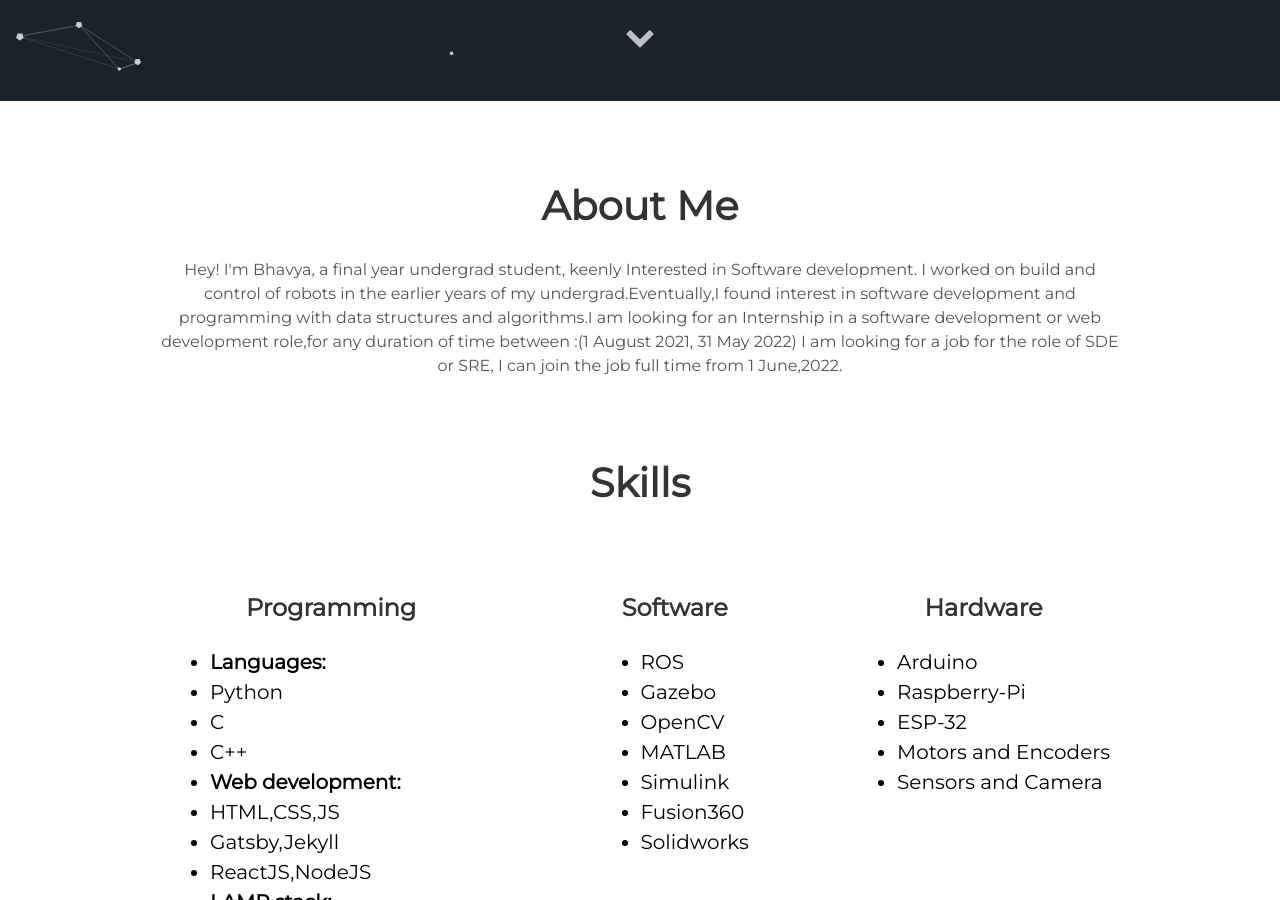
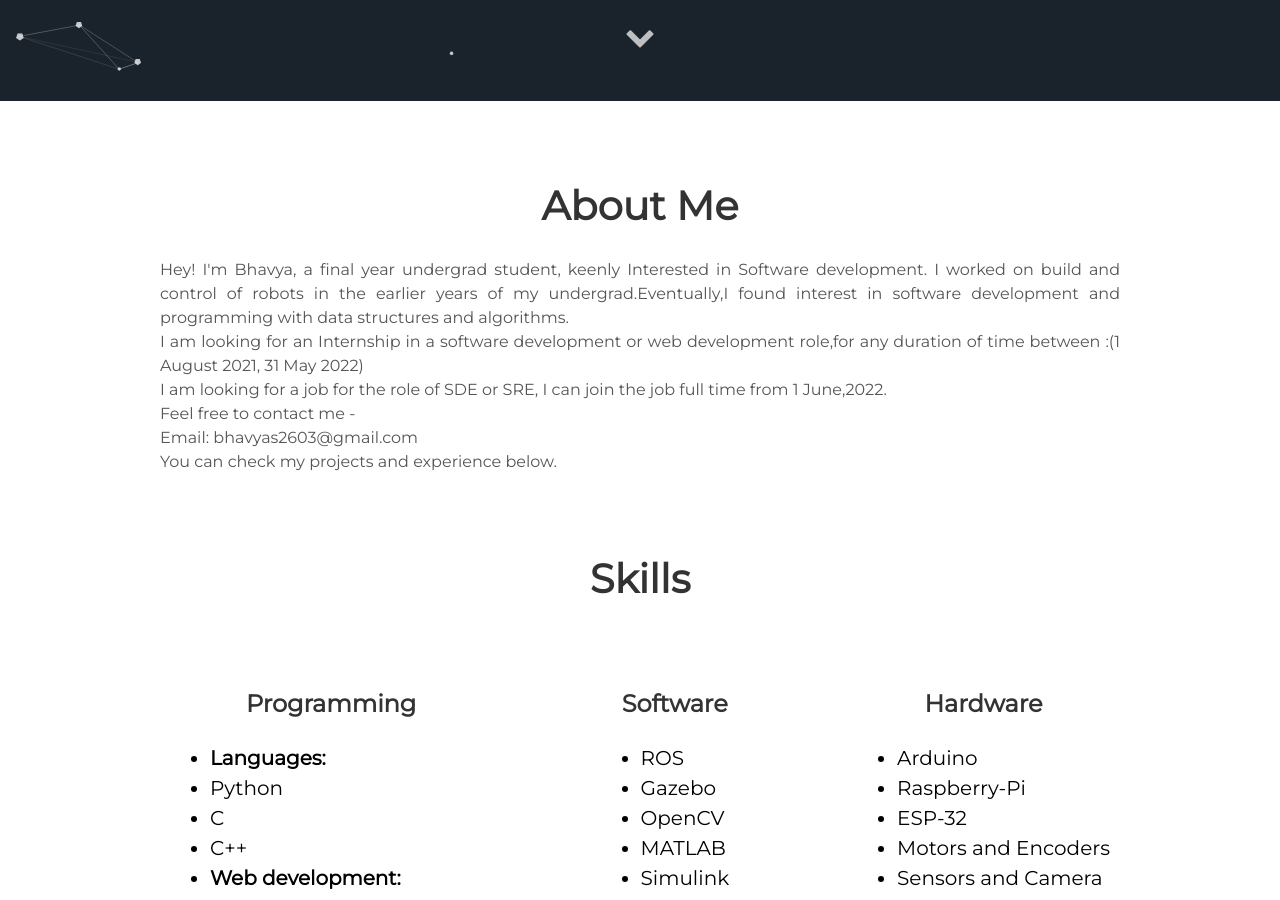
Before and after one commit to bs2603/website, a Jekyll site: the page built from index.html, in a window 1280 px wide and 900 px high, scrolled down 799 px. Built offline with Jekyll 4.4.1, drawn with Linux system fonts in a browser that asks for light colours; some of the changed text lies outside the part shown.

Commit message:
updates description

```diff
--- a/_includes/about.html
+++ b/_includes/about.html
@@ -1,6 +1,11 @@
  <div class="user-details">
   <h1> About Me </h1>
-  <p> {{site.user_description}} </p>
+  <p align="justify"> Hey! I'm Bhavya, a final year undergrad student, keenly Interested in Software development. I worked on build and control of robots in the earlier years of my undergrad.Eventually,I found interest in software development and programming with data structures and algorithms.
+  <br>I am looking for an Internship in a software development or web development role,for any duration of time between :(1 August 2021, 31 May 2022)<br>
+  I am looking for a job for the role of SDE or SRE, I can join the job full time from 1 June,2022.<br>
+  Feel free to contact me - <br>
+  Email: bhavyas2603@gmail.com<br>
+  You can check my projects and experience below. </p>
 </div>
 <h1>Skills</h1>
 <div class="user">
--- a/_includes/projects.html
+++ b/_includes/projects.html
@@ -6,15 +6,15 @@
 
 <div class="user-projects">
   <div class="images-left">
-    <h2>           </h2>
-    <img alt="Intern - Takshila University" src="{{ "/assets/img/Takshila.jpg" | prepend: site.baseurl }}" />
+
+    <img alt="Intern - Takshila University" width="300px" src="{{ "/assets/img/Takshila.jpg" | prepend: site.baseurl }}" />
   </div>
   <div class="contents-right">
     <h3>SDE Intern - Takshila Learning</h3>
 
     <p style="font-size:15px;color:black;text-align:left">
-        -LAMP Stack    &emsp;&emsp;&emsp;&emsp; -Linux,Apache,MySQL,PHP<br>
-        -AWS S3    &emsp;&emsp;&emsp;&emsp;&emsp;&emsp;  -Gatsby<br>
+        -LAMP Stack  <br>-Linux,Apache,MySQL,PHP<br>
+        -AWS S3     <br>-Gatsby<br>
         -NodeJS,ReactJS<br>
         -Full stack web development
 
```
Also changed, not shown: 1 other file.
